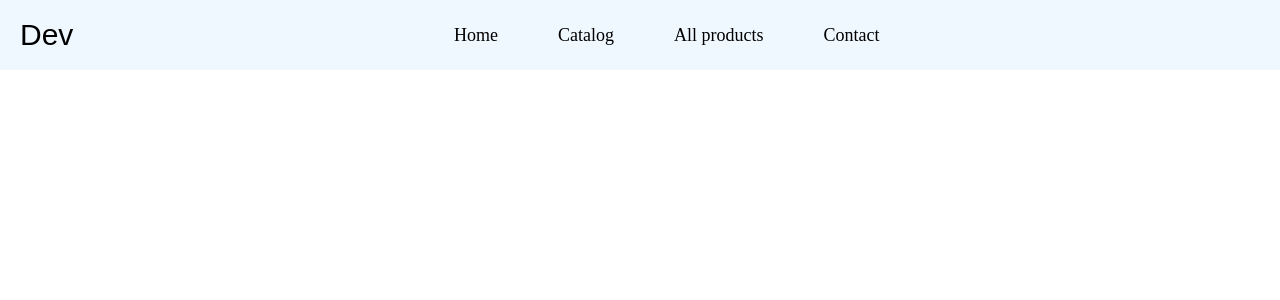
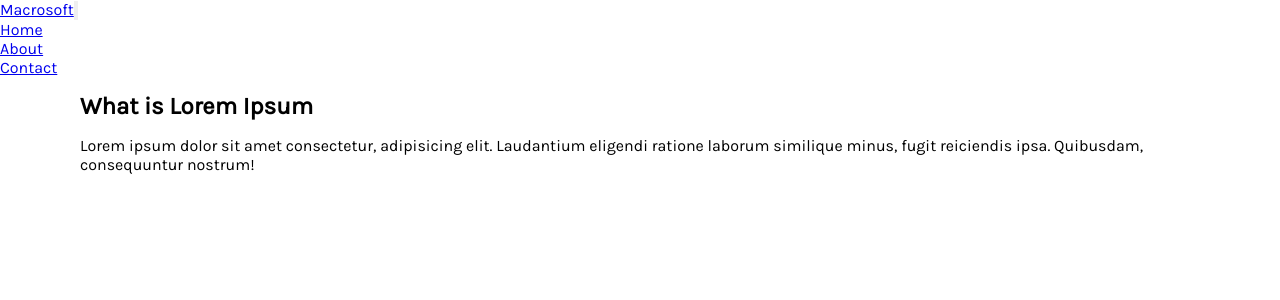
Before and after one commit to Nuuriii/myPlayground4, a React (Vite) app: page / in a window 1280 px wide. Shown: the top 300 px of the page. Built offline with nearby package versions, Linux system fonts and the light colour scheme.

Commit message:
fix: change router

```diff
--- a/src/App.jsx
+++ b/src/App.jsx
@@ -1,8 +1,8 @@
-import Navbar from "./Components/Navbar/Navbar";
+import { Wrapper } from "./Components/Navbar2/Wrapper";
 export const App = () => {
    return (
       <div>
-         <Navbar />
+         <Wrapper />
       </div>
    );
 };
```
